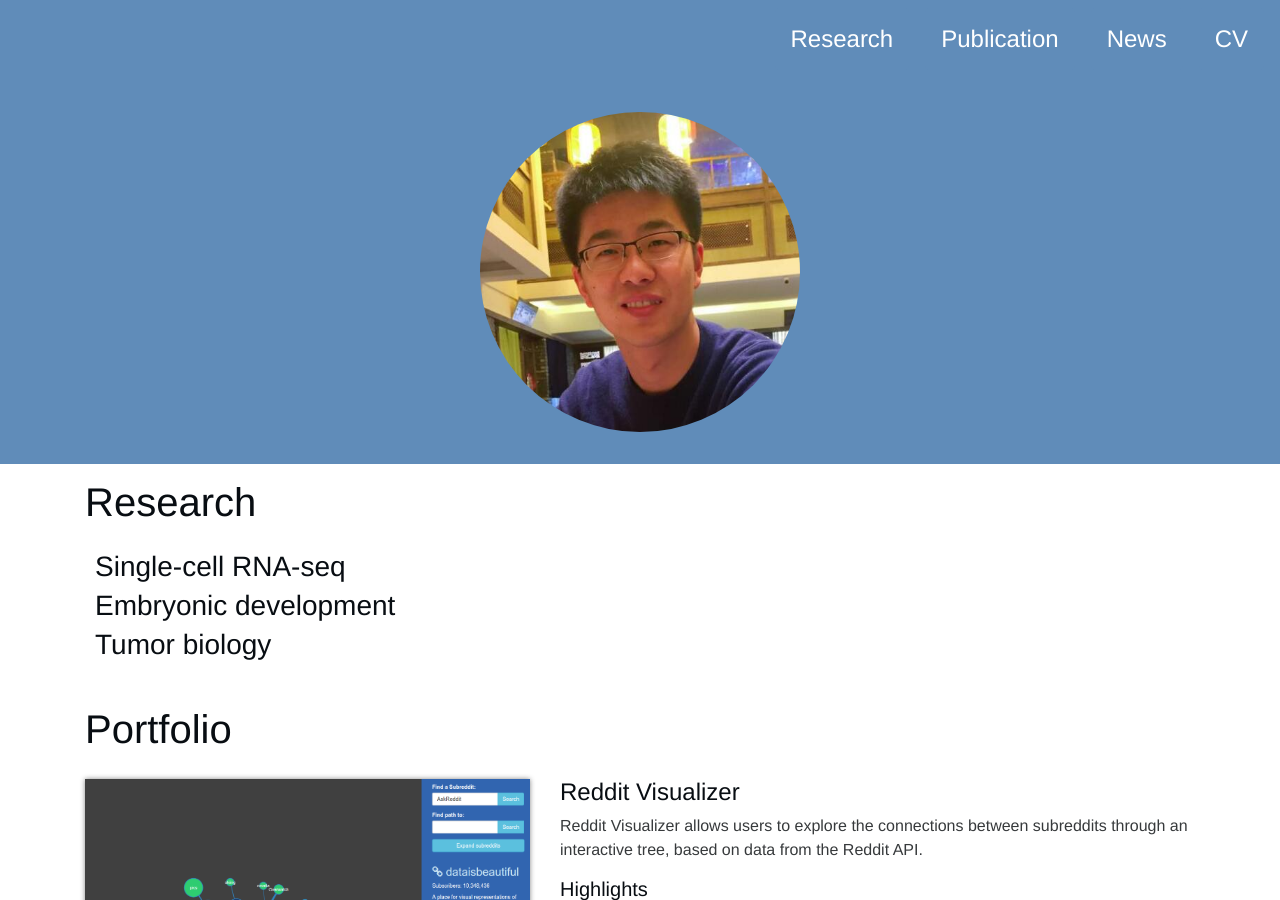
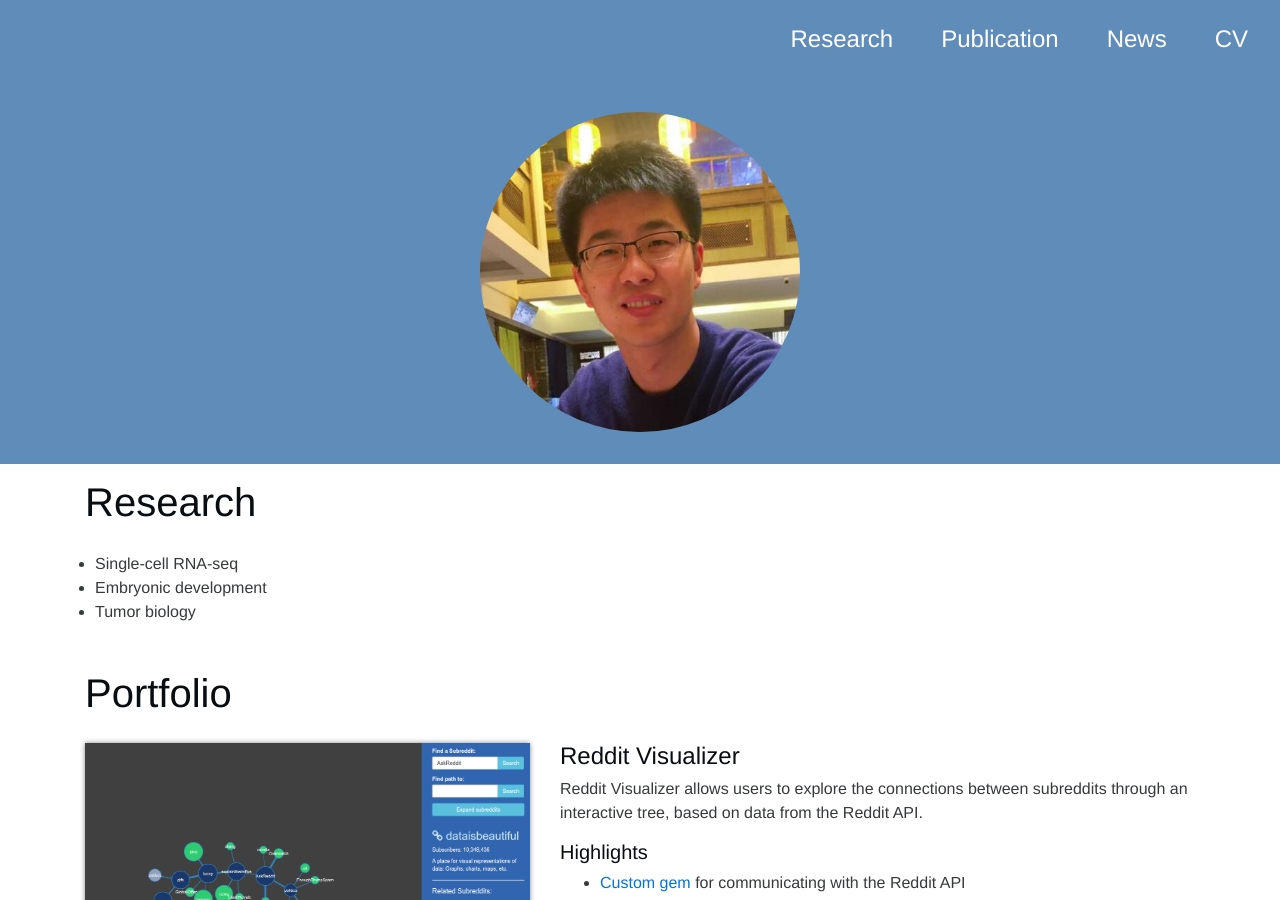
Before and after one commit to zorrodong/zorrodong.github.io, a Jekyll site: the page built from index.html, in a window 1280 px wide and 900 px high. Built offline with Jekyll 4.4.1, drawn with Linux system fonts in a browser that asks for light colours; nearby versions of some CDN libraries.

```diff
--- a/_includes/about.html
+++ b/_includes/about.html
@@ -8,9 +8,9 @@
           <div class="row">
           <div class="row list-row">
             <ul>
-              <h3>Single-cell RNA-seq</h3>
-              <h3>Embryonic development</h3>
-              <h3>Tumor biology</h3>
+              <li>Single-cell RNA-seq</li>
+              <li>Embryonic development</li>
+              <li>Tumor biology</li>
             </ul>
           </div>
           </div>
```
